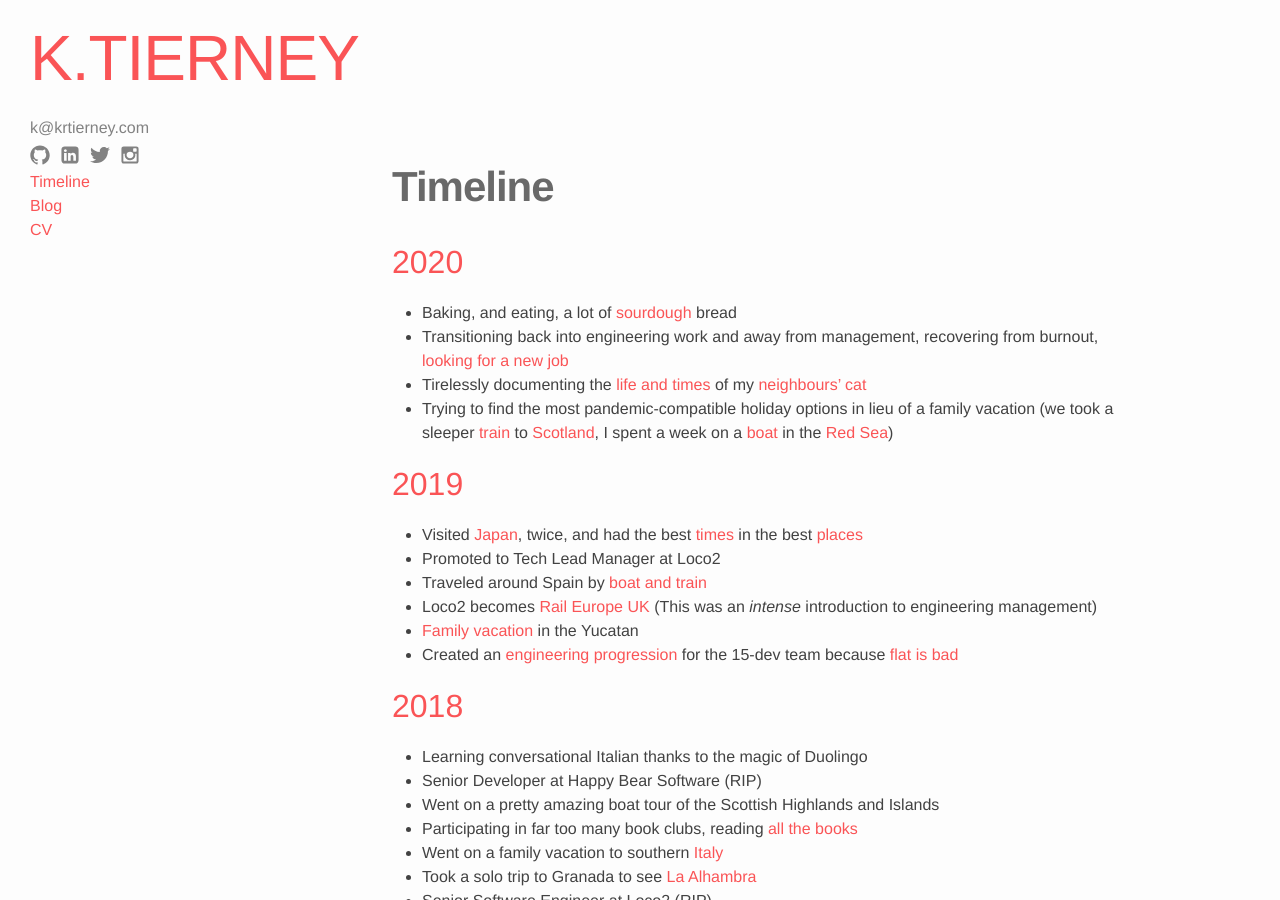
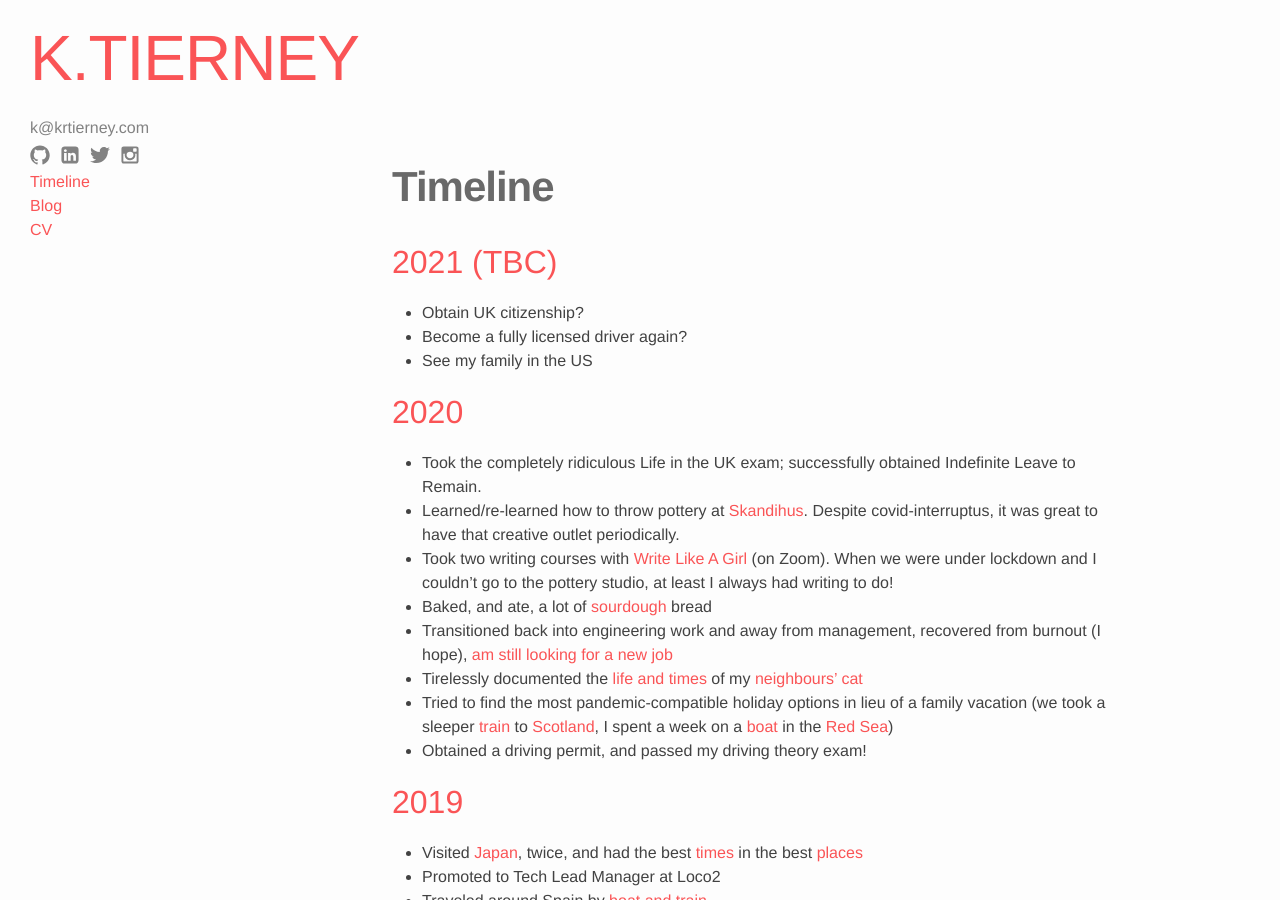
Before and after one commit to krtierney/krtierney.github.io, a Jekyll site: the page built from about.md, in a window 1280 px wide and 900 px high. Built offline with Jekyll 4.4.1, drawn with Linux system fonts in a browser that asks for light colours.

Commit message:
Update homepage copy and timeline

```diff
--- a/about.md
+++ b/about.md
@@ -5,12 +5,22 @@ permalink: /about/
 published: true
 ---
 
+## 2021 (TBC)
+
+* Obtain UK citizenship?
+* Become a fully licensed driver again?
+* See my family in the US
+
 ## 2020
 
-* Baking, and eating, a lot of [sourdough](https://www.instagram.com/p/B9O_pi7BweR/) bread
-* Transitioning back into engineering work and away from management, recovering from burnout, [looking for a new job](https://github.com/krtierney)
-* Tirelessly documenting the [life and times](https://www.instagram.com/p/B9z8BGchEgq/) of my [neighbours' cat](https://www.instagram.com/p/B97Pgpml_KG/)
-* Trying to find the most pandemic-compatible holiday options in lieu of a family vacation (we took a sleeper [train](https://www.instagram.com/p/CF4zbUtlzX1/) to [Scotland](https://www.instagram.com/p/CF6loB-lvWM/), I spent a week on a [boat](https://www.instagram.com/p/CGc9i6HluUX/) in the [Red Sea](https://www.instagram.com/p/CGbwtc5FpZt/))
+* Took the completely ridiculous Life in the UK exam; successfully obtained Indefinite Leave to Remain.
+* Learned/re-learned how to throw pottery at [Skandihus](https://www.skandihus.co.uk). Despite covid-interruptus, it was great to have that creative outlet periodically.
+* Took two writing courses with [Write Like A Girl](https://writelikeagrrrl.com) (on Zoom). When we were under lockdown and I couldn't go to the pottery studio, at least I always had writing to do!
+* Baked, and ate, a lot of [sourdough](https://www.instagram.com/p/B9O_pi7BweR/) bread
+* Transitioned back into engineering work and away from management, recovered from burnout (I hope), [am still looking for a new job](https://github.com/krtierney)
+* Tirelessly documented the [life and times](https://www.instagram.com/p/B9z8BGchEgq/) of my [neighbours' cat](https://www.instagram.com/p/B97Pgpml_KG/)
+* Tried to find the most pandemic-compatible holiday options in lieu of a family vacation (we took a sleeper [train](https://www.instagram.com/p/CF4zbUtlzX1/) to [Scotland](https://www.instagram.com/p/CF6loB-lvWM/), I spent a week on a [boat](https://www.instagram.com/p/CGc9i6HluUX/) in the [Red Sea](https://www.instagram.com/p/CGbwtc5FpZt/))
+* Obtained a driving permit, and passed my driving theory exam!
 
 ## 2019
 
```
Also changed, not shown: _layouts/home.html (+3 -11 lines), 1 other file.
